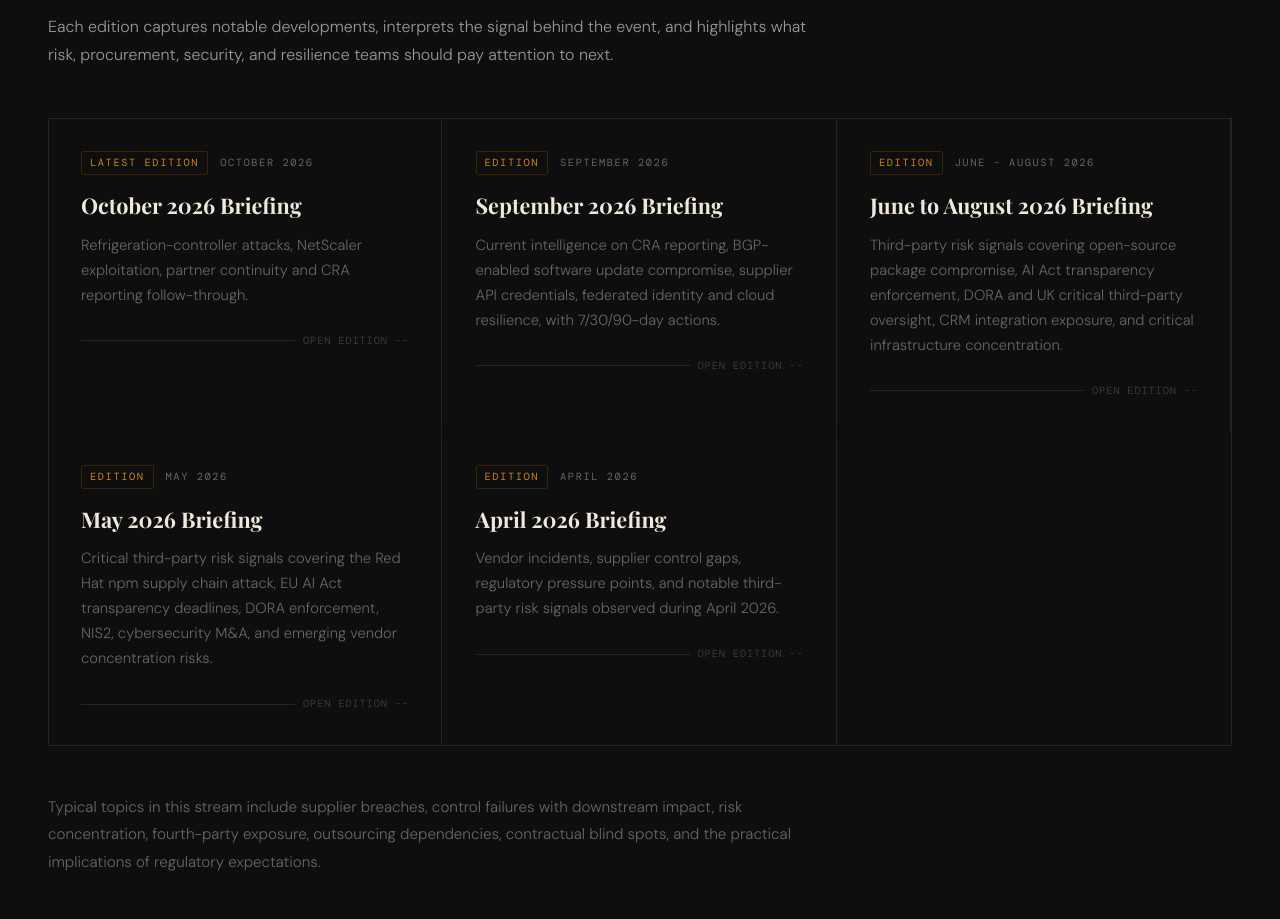
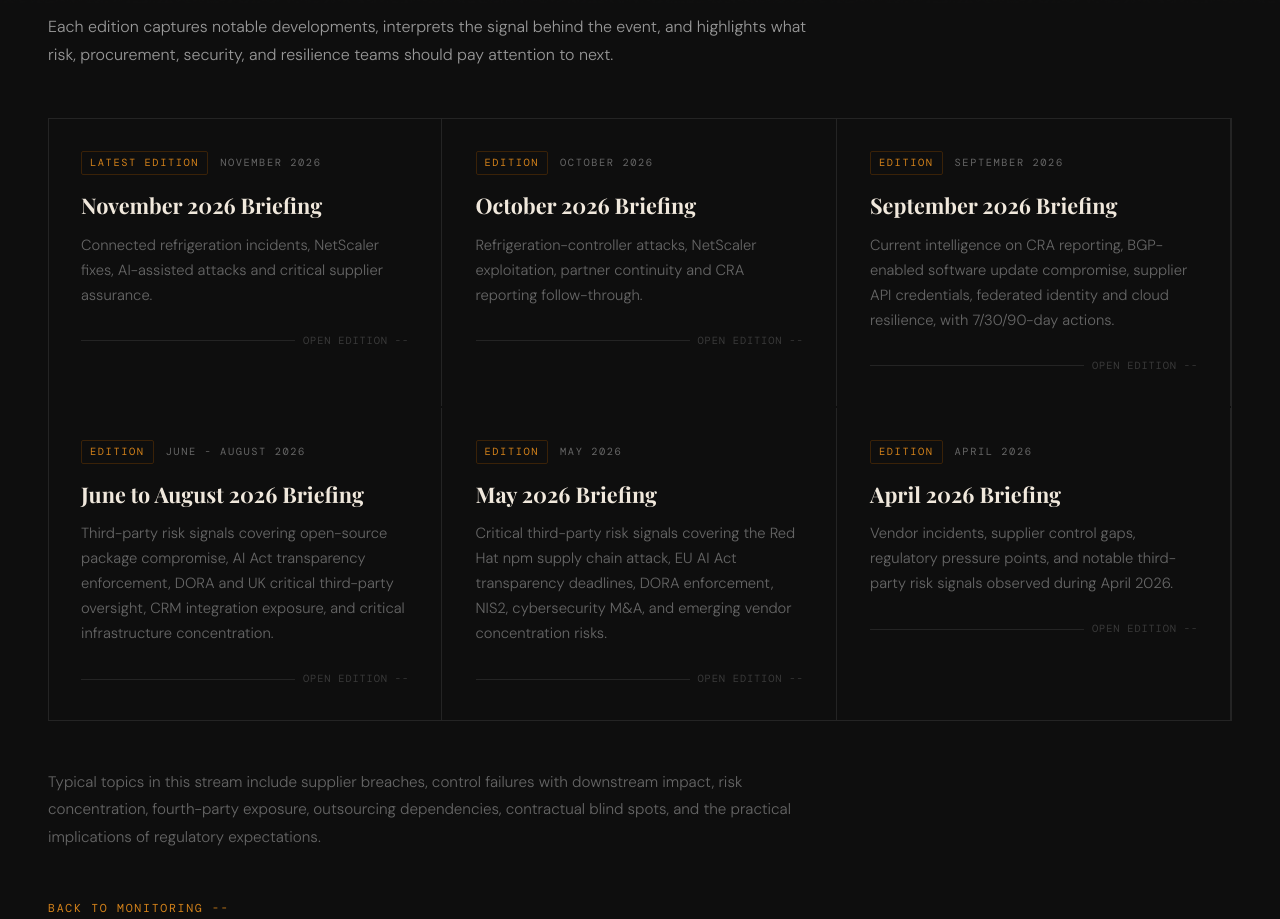
Before and after one commit to ghask760/ghask760.github.io, a plain HTML site: page third-party-risk-intelligence-briefing.html in a window 1280 px wide. Shown: the part 797-1716 px from the top of the page. Drawn offline with nearby package versions, Linux system fonts and the light colour scheme; a web font is replaced by a local one.

Commit message:
Link November 2026 monitoring briefings

```diff
--- a/third-party-risk-intelligence-briefing.html
+++ b/third-party-risk-intelligence-briefing.html
@@ -429,8 +429,9 @@
       what risk, procurement, security, and resilience teams should pay attention to next.
     </p>
 
-    <div class="card-grid">
-<a class="card" href="tprm-briefing-october-2026.html"><div class="card-meta"><span class="cat">Latest edition</span><span>October 2026</span></div><h3>October 2026 Briefing</h3><p>Refrigeration-controller attacks, NetScaler exploitation, partner continuity and CRA reporting follow-through.</p><div class="card-footer">Open edition --</div></a>
+    <div class="card-grid"><a class="card" href="tprm-briefing-november-2026.html"><div class="card-meta"><span class="cat">Latest edition</span><span>November 2026</span></div><h3>November 2026 Briefing</h3><p>Connected refrigeration incidents, NetScaler fixes, AI-assisted attacks and critical supplier assurance.</p><div class="card-footer">Open edition --</div></a>
+
+<a class="card" href="tprm-briefing-october-2026.html"><div class="card-meta"><span class="cat">Edition</span><span>October 2026</span></div><h3>October 2026 Briefing</h3><p>Refrigeration-controller attacks, NetScaler exploitation, partner continuity and CRA reporting follow-through.</p><div class="card-footer">Open edition --</div></a>
       <a class="card" href="tprm-briefing-september-2026.html">
         <div class="card-meta">
           <span class="cat">Edition</span>
```
